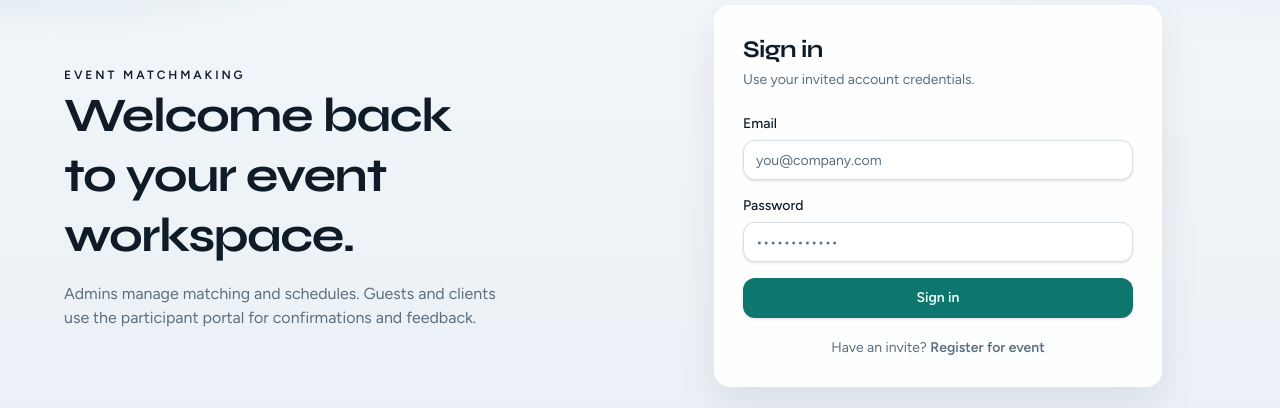
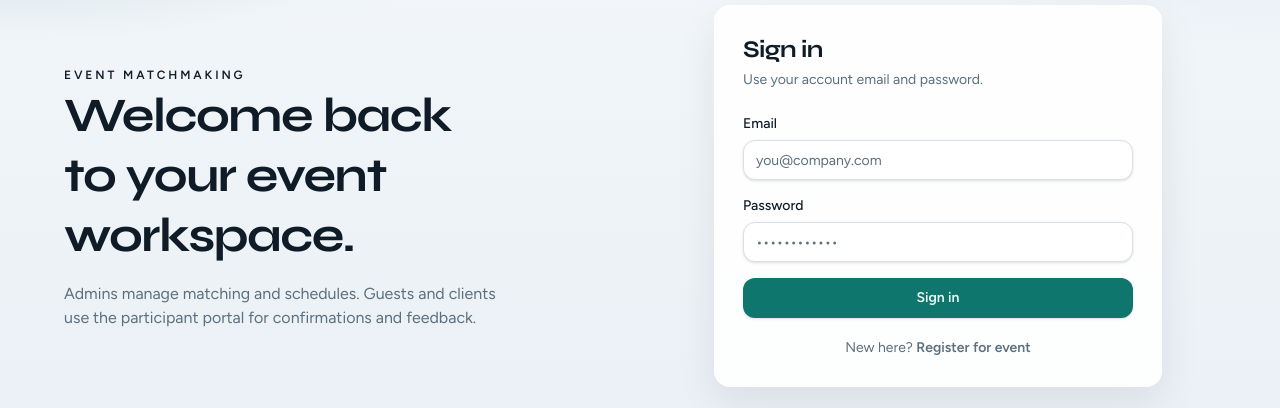
Before and after one commit to yashbanerjee/event-matchmaking, a Next.js app in the folder apps/web/: page /login in a window 1280 px wide. Shown: the part 184-592 px from the top of the page. Built offline with nearby package versions, Linux system fonts and the light colour scheme.

Commit message:
feat: signin page updated

```diff
--- a/apps/web/src/app/login/page.tsx
+++ b/apps/web/src/app/login/page.tsx
@@ -73,7 +73,7 @@ export default function LoginPage() {
         <Card className="animate-rise mx-auto w-full max-w-md border-white/60 bg-white/90 p-7">
           <h2 className="text-2xl">Sign in</h2>
           <p className="mt-1 text-sm text-[var(--muted)]">
-            Use your invited account credentials.
+            Use your account email and password.
           </p>
           <form className="mt-6 space-y-4" onSubmit={onSubmit}>
             <div>
@@ -94,7 +94,7 @@ export default function LoginPage() {
             </Button>
           </form>
           <p className="mt-5 text-center text-sm text-[var(--muted)]">
-            Have an invite?{' '}
+            New here?{' '}
             <Link
               href="/register/event"
               className="font-semibold text-[var(--accent)]"
```
